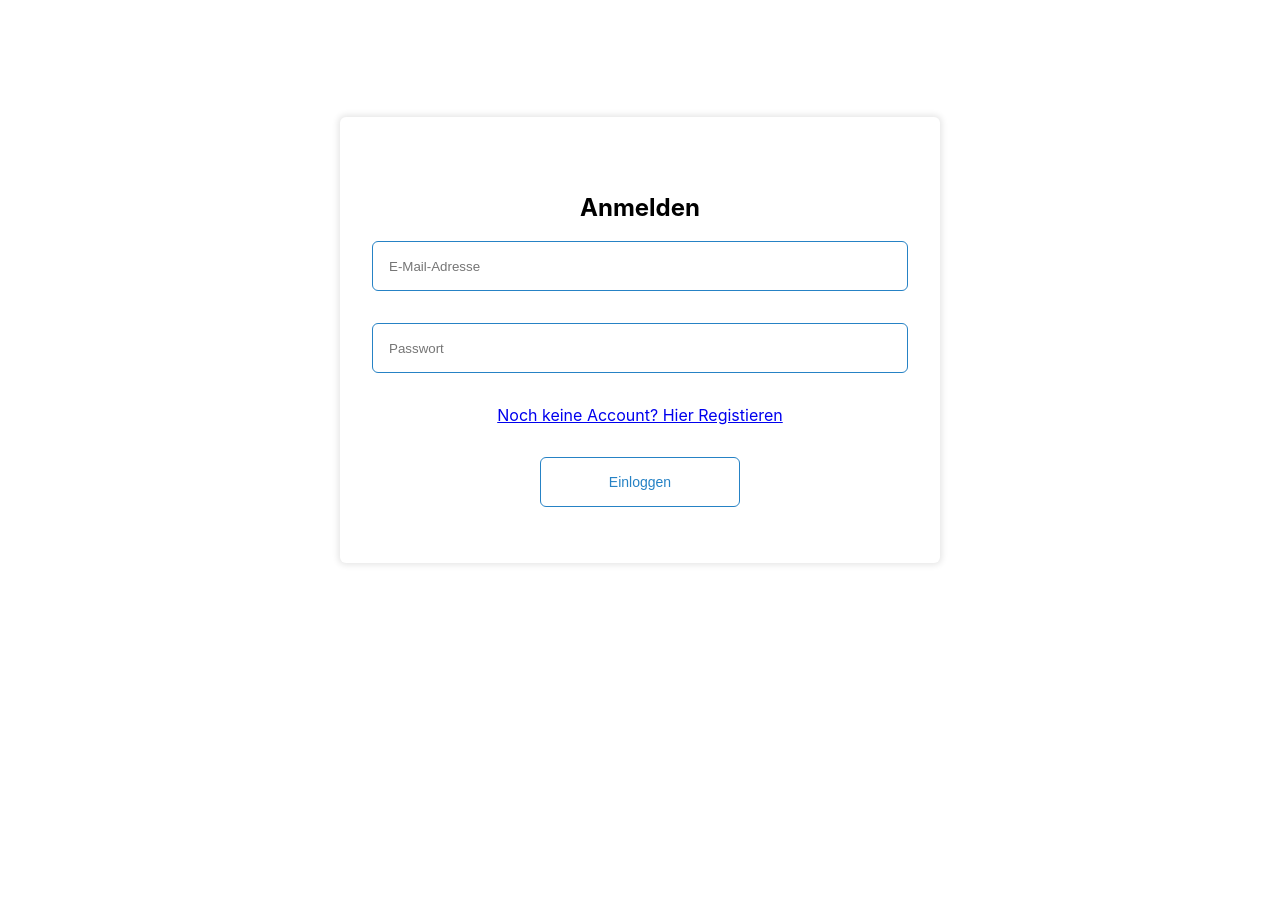
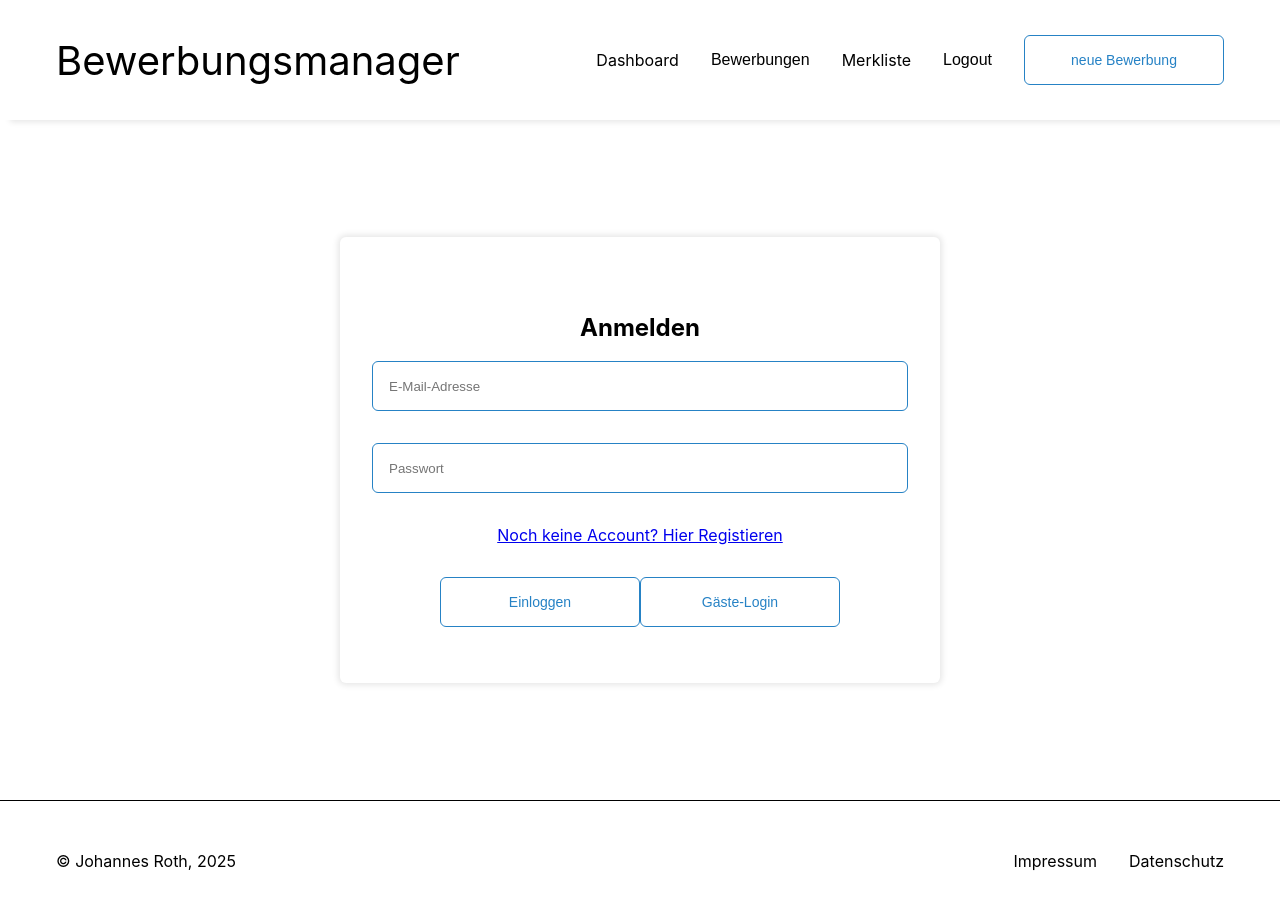
Before and after one commit to jorohx84/application-manager, a React (Create React App) app: page / in a window 1280 px wide. Shown: the top 908 px of the page. Before the commit the page ends 800 px from the top, so only its background shows below. Built offline with nearby package versions, Linux system fonts and the light colour scheme; no server answers.

Commit message:
guestLogin works

```diff
--- a/src/App.tsx
+++ b/src/App.tsx
@@ -3,33 +3,33 @@ import './App.css';
 import { BrowserRouter as Router, Routes, Route } from 'react-router-dom';
 import { basename } from 'path';
 import SignUp from './signup';
-import Header from './header';
 import Login from './login';
 import Dashboard from './dashboard';
 import { UserProvider } from './userContext';
 import CreateApplication from './createapplication';
-import Sidebar from './sidebar';
+
 import { Applications } from './applications';
 import Watchlist from './watchlist';
-
+import Footer from './footer';
+import Header from './header';
 
 
 function App() {
   return (
     <UserProvider>
-
       <Router basename="/">
+      <Header/>
         <Routes>
           <Route path="/signup" element={<SignUp />} />
           <Route path='/' element={<Login />} />
-             <Route path='/login' element={<Login />} />
+          <Route path='/login' element={<Login />} />
           <Route path='/dashboard' element={<Dashboard />} />
           <Route path='/createapplication' element={<CreateApplication />} />
           <Route path='/applications' element={<Applications />} />
-           <Route path='/watchlist' element={<Watchlist />} />
+          <Route path='/watchlist' element={<Watchlist />} />
         </Routes>
+        <Footer/>
       </Router>
-
     </UserProvider>
 
 
--- a/src/createapplication.tsx
+++ b/src/createapplication.tsx
@@ -95,7 +95,7 @@ const CreateApplication = () => {
                 <Sidebar />
             </div> */}
             <div className="content">
-                <Header />
+
                 <div className="component">
                     <div className="componentContent">
                         <section className="applicationContainer">
--- a/src/dashboard.tsx
+++ b/src/dashboard.tsx
@@ -5,6 +5,7 @@ import Header from "./header";
 import Sidebar from "./sidebar";
 import './dashboard.scss';
 import { fetchApplications, fetchWatchlist, formatDateGermanShort } from './services/applicationService';
+import Footer from "./footer";
 
 
 const Dashboard = () => {
@@ -112,7 +113,7 @@ const Dashboard = () => {
                 <Sidebar />
             </div> */}
             <div className="content">
-                <Header />
+
 
                 <div className="component">
                     <div className="componentContent">
@@ -179,7 +180,7 @@ const Dashboard = () => {
                                             </div>
                                         ))}
                                     </div>
-                                    <div className="watchlist" onClick={()=>navigateTo('/watchlist')}>
+                                    <div className="watchlist" onClick={() => navigateTo('/watchlist')}>
                                         <h2>Merkliste</h2>
                                         {advertisements?.map((adv, index) => (
                                             <div className="step" key={index}>
--- /dev/null
+++ b/src/footer.scss
@@ -0,0 +1,25 @@
+.footer{
+    border-top: solid 1px;
+    width: 100%;
+    min-height: 120px;
+    max-height: 120px;
+    display: flex;
+   justify-content: center;
+}
+
+.footerContent{
+    width: 100%;
+    max-width: 1920px;
+    height: 100%;
+    display: flex;
+    align-items: center;
+    justify-content: space-between;
+    box-sizing: border-box;
+    padding: 0 56px;
+}
+
+.legal{
+    display: flex;
+    justify-content: center;
+    gap: 32px;
+}
--- /dev/null
+++ b/src/footer.tsx
@@ -0,0 +1,19 @@
+import React from "react";
+import './footer.scss';
+import { Link } from "react-router-dom";
+
+const Footer = () => {
+    return (
+        <section className="footer">
+            <div className="footerContent">
+                <span>© Johannes Roth, 2025</span>
+                <div className="legal">
+                    <Link className="link" to='/'>Impressum</Link>
+                    <Link className="link" to='/'>Datenschutz</Link>
+                </div>
+            </div>
+        </section>
+    )
+}
+
+export default Footer;
--- a/src/index.scss
+++ b/src/index.scss
@@ -45,10 +45,12 @@ button {
 
 .main {
   width: 100%;
-  height: 100vh;
+  min-height: 100vh;
+  height: fit-content;
   display: flex;
   align-items: flex-start;
   justify-content: flex-start;
+
 }
 
 .sidebarContainer {
@@ -58,10 +60,11 @@ button {
 
 .content {
   width: 100%;
-  height: 100vh;
+
   flex: 1;
   display: flex;
   flex-direction: column;
+
 }
 
 .component {
@@ -87,7 +90,7 @@ button {
   box-sizing: border-box;
   padding: 24px 56px;
   position: relative;
-
+margin-bottom: 56px;
 
 }
 
--- a/src/login.tsx
+++ b/src/login.tsx
@@ -2,7 +2,7 @@ import React, { useState } from "react";
 import './login.scss';
 import { Link, useNavigate } from "react-router-dom";
 import firebase from "./firebase";
-import { signInWithEmailAndPassword, getAuth } from "firebase/auth";
+import { signInWithEmailAndPassword, signInAnonymously, getAuth } from "firebase/auth";
 
 const auth = getAuth();
 
@@ -11,18 +11,34 @@ const Login = () => {
     const [password, setPassword] = useState('');
     const navigate = useNavigate();
 
-    const loginUser = async (e:React.FormEvent) => {
+    const loginUser = async (e: React.FormEvent) => {
         e.preventDefault();
         try {
             const userCredential = await signInWithEmailAndPassword(auth, email, password);
             const user = userCredential.user
             const userID = user.uid
             console.log("Erfolgreich eingeloggt:", user, userID);
-            navigate("/dashboard", { state: { uid: user.uid } })
+            navigate("/dashboard", { state: { uid: user.uid } });
         } catch (err: any) {
             console.error("Fehler beim Login", err.message)
         }
     }
+
+    const guestLogin = async () => {
+        try {
+            const guestEmail = 'gast@mail.de';
+            const guestPassword = 'demopassword123';
+            const userCredential = await signInWithEmailAndPassword(auth, guestEmail, guestPassword);
+            const user = userCredential.user;
+            console.log("Als Gast eingeloggt", user.uid);
+            navigate("/dashboard", { state: { uid: user.uid } });
+        } catch (err: any) {
+            console.error("Fehler beim Login", err.message)
+        }
+    }
+
+
+
     return (
         <section className="login">
             <div className="loginContainer">
@@ -31,7 +47,11 @@ const Login = () => {
                     <input type="email" value={email} placeholder="E-Mail-Adresse" onChange={(e) => setEmail(e.target.value)} required />
                     <input type="password" value={password} placeholder="Passwort" onChange={(e) => setPassword(e.target.value)} required />
                     <Link to="/signup">Noch keine Account? Hier Registieren</Link>
-                    <button type="submit">Einloggen</button>
+                    <div>
+                        <button type="submit">Einloggen</button>
+                        <button type="button" onClick={guestLogin}>Gäste-Login</button>
+                    </div>
+
                 </form>
 
             </div>
--- a/src/signup.scss
+++ b/src/signup.scss
@@ -1,4 +1,4 @@
-section{
+section {
     width: 100%;
     height: 100vh;
     display: flex;
@@ -7,20 +7,23 @@ section{
 
 }
 
-.signupContainer{
+.signupContainer {
     width: 100%;
     max-width: 600px;
     height: fit-content;
-    border: solid;
+    box-shadow: 0px 0px 6px 2px rgba(0, 0, 0, 0.1);
+    border-radius: 6px;
     display: flex;
     flex-direction: column;
     align-items: center;
     box-sizing: border-box;
-    padding:56px 32px;
-
+    padding: 32px 32px;
+>h2{
+    font-size: 40px;
+}
 }
 
-form{
+form {
     display: flex;
     flex-direction: column;
     align-items: center;
@@ -29,26 +32,37 @@ form{
 
 }
 
-input{
+input {
     width: 100%;
     height: 50px;
-    box-sizing:border-box;
+    box-sizing: border-box;
 
     padding: 16px;
 }
 
 
-.privacy{
+.privacy {
     width: 100%;
 
     display: flex;
     align-items: center;
     gap: 16px;
 
+    >span>a {
+        text-decoration: none;
+    }
+
 }
 
-.checkbox{
+.checkbox {
     width: 30px;
     height: 30px;
 
 }
+
+.signupBtns {
+    width: 100%;
+    display: flex;
+    justify-content: center;
+    gap: 16px;
+}
--- a/src/signup.tsx
+++ b/src/signup.tsx
@@ -15,7 +15,7 @@ const SignUp = () => {
     const [email, setEmail] = useState('');
     const [password, setPassword] = useState('');
     const [error, setError] = useState<string | null>(null);
-    const navigate=useNavigate();
+    const navigate = useNavigate();
     const createUser = async (e: React.FormEvent) => {
         e.preventDefault();
         console.log(name);
@@ -68,8 +68,11 @@ const SignUp = () => {
                         <input className='checkbox' type="checkbox" required />
                         <span>Ich stimme den <a href="">Datenschutzbestimmungen</a> zu</span>
                     </div>
+                    <div className='signupBtns'>
+                        <button type='button' onClick={() => navigate('/login')}>zurück</button>
+                        <button type='submit'>Registrieren</button>
+                    </div>
 
-                    <button type='submit'>Registrieren</button>
                 </form>
             </div>
         </section>
--- a/src/watchlist.tsx
+++ b/src/watchlist.tsx
@@ -143,7 +143,7 @@ const Watchlist = () => {
                     <Sidebar />
                 </div> */}
                 <div className="content">
-                    <Header />
+
                     <div className="component">
                         <div className="componentContent">
                             <div className="watchlistBtns">
```
Also changed, not shown: src/applications.tsx (+6 -4 lines).
